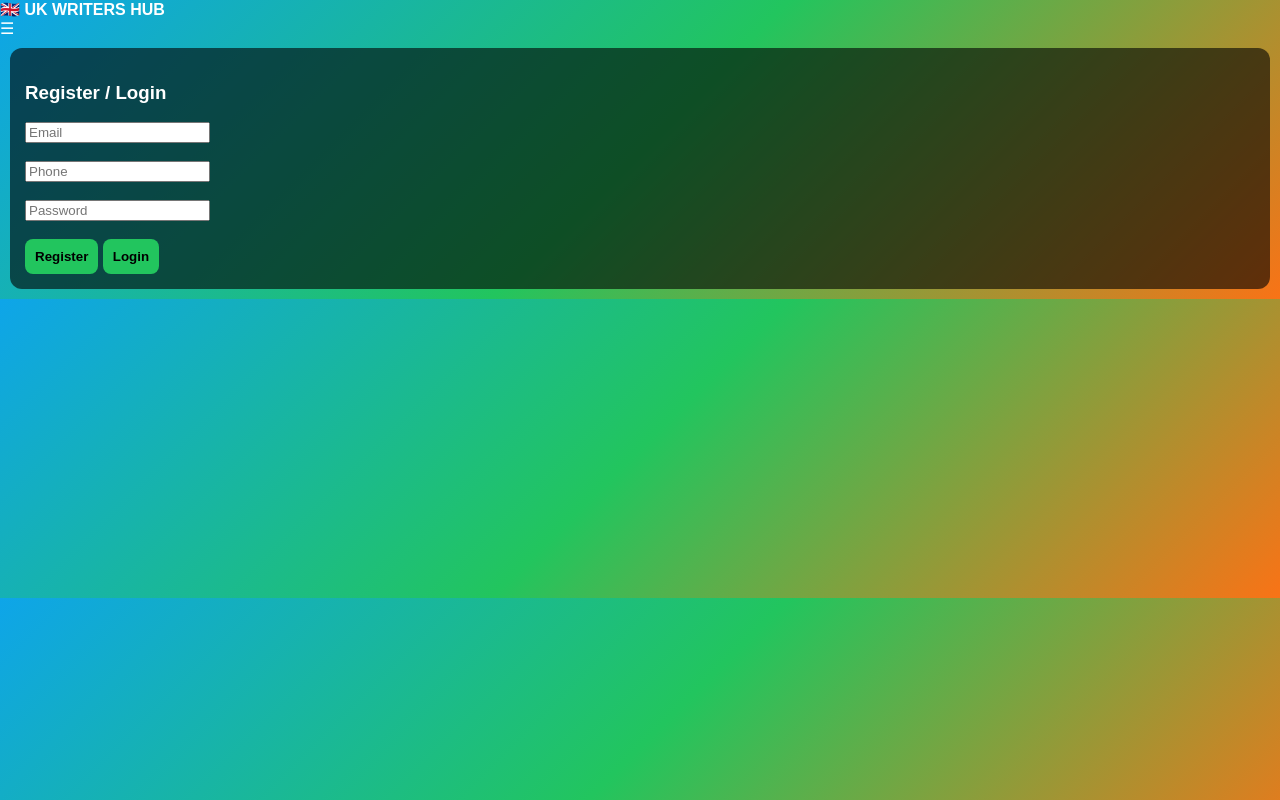
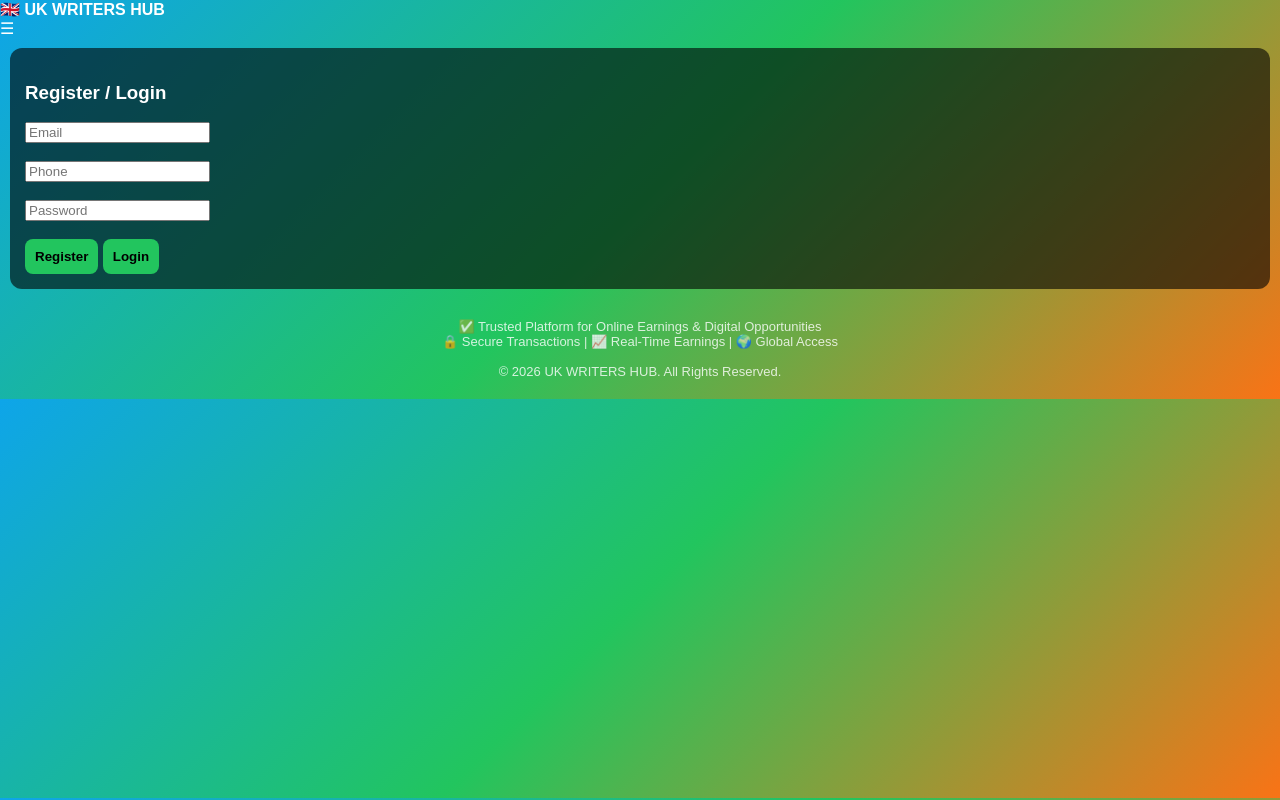
Before and after one commit to KUWRITERSHUB/KU-WRITERS-HUB, a website: page index.html in a window 1280 px wide. Drawn offline with Linux system fonts and the light colour scheme.

Commit message:
Update index.html
<div style="text-align:center;padding:20px;font-size:13px;color:white;opacity:0.8;">
✅ Trusted Platform for Online Earnings & Digital Opportunities<br>
🔒 Secure Transactions | 📈 Real-Time Earnings | 🌍 Global Access<br><br>
© 2026 UK WRITERS HUB. All Rights Reserved.
</div>

```diff
--- a/index.html
+++ b/index.html
@@ -360,3 +360,8 @@ show();
 
 </body>
   </html>
+<div style="text-align:center;padding:20px;font-size:13px;color:white;opacity:0.8;">
+✅ Trusted Platform for Online Earnings & Digital Opportunities<br>
+🔒 Secure Transactions | 📈 Real-Time Earnings | 🌍 Global Access<br><br>
+© 2026 UK WRITERS HUB. All Rights Reserved.
+</div>
```
